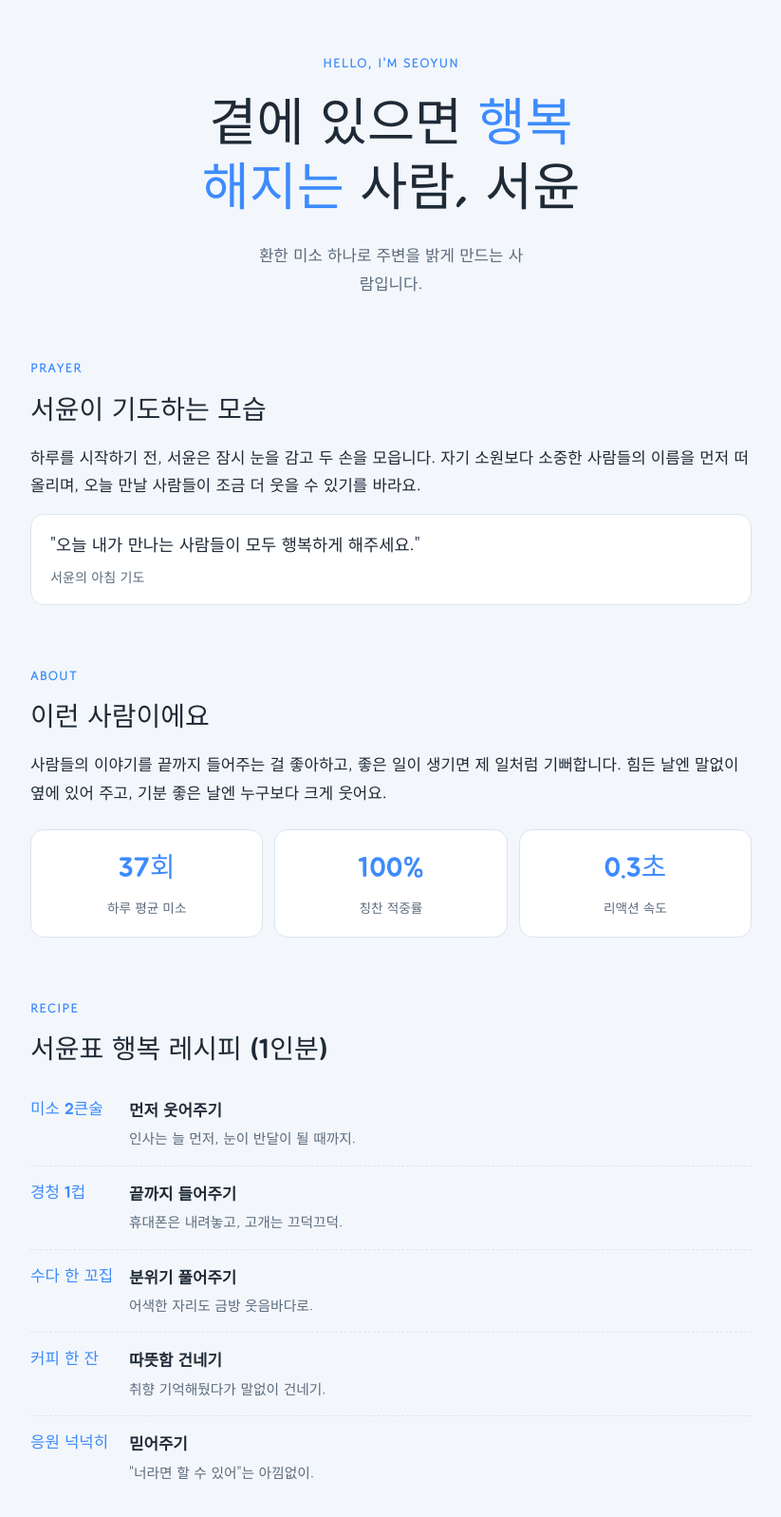
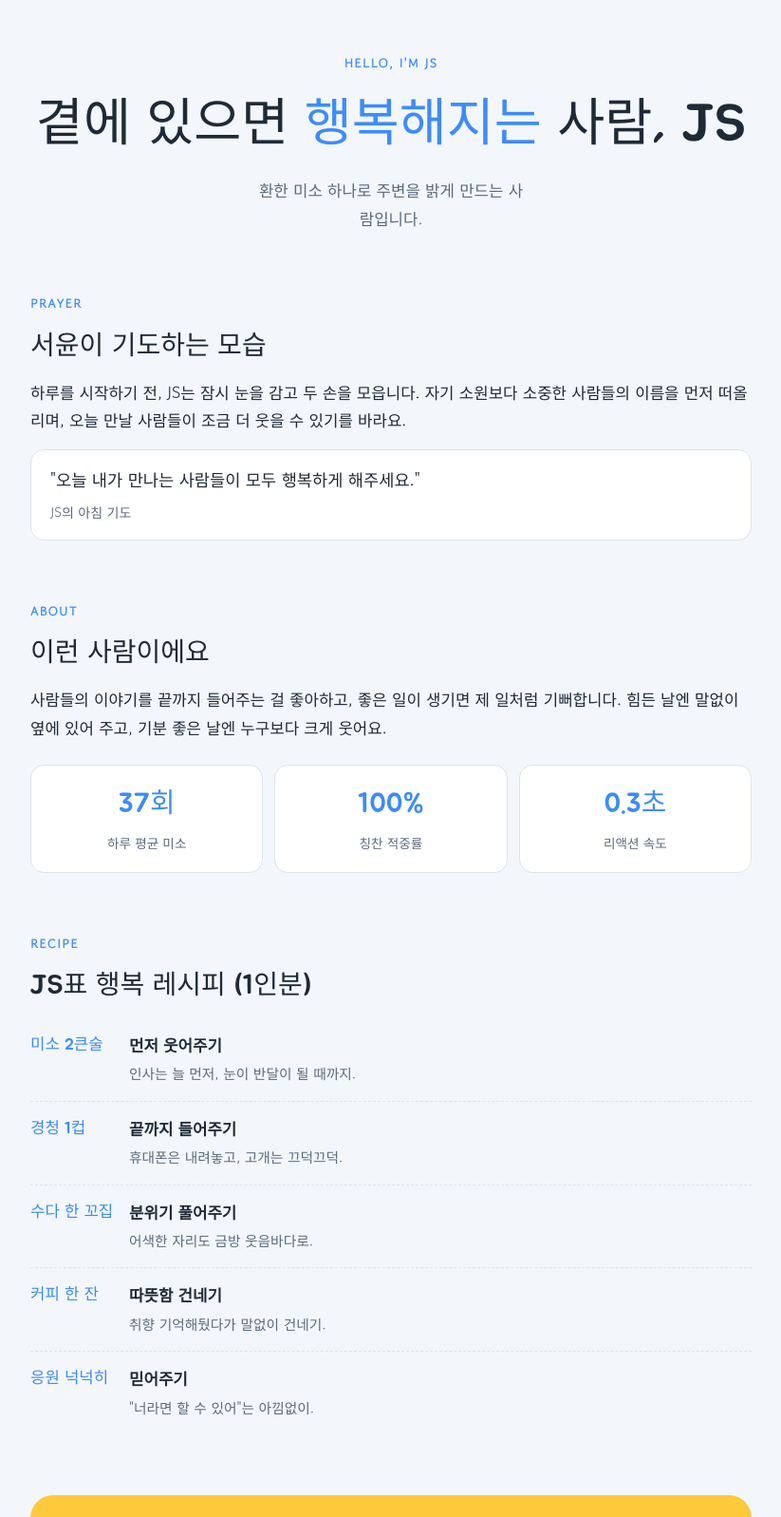
Before and after one commit to leesunstar0-cmd/a-person-who-brings-happiness, a plain HTML site: page index.html in a window 1280 px wide. Shown: the top 1597 px of the page at 95% size, without its empty margins (228-1051 px from the left). Drawn offline with Linux system fonts and the light colour scheme.

Commit message:
Rename Seoyun to JS in page copy, keep prayer heading
Co-Authored-By: Claude Opus 5.5 <noreply@anthropic.com>

```diff
--- a/index.html
+++ b/index.html
@@ -99,8 +99,8 @@ footer { text-align: center; color: var(--muted); font-size: .85rem; }
 <body>
 <div class="wrap">
   <header class="hero">
-    <span class="label">Hello, I'm Seoyun</span>
-    <h1>곁에 있으면 <em>행복해지는</em> 사람, 서윤</h1>
+    <span class="label">Hello, I'm JS</span>
+    <h1>곁에 있으면 <em>행복해지는</em> 사람, JS</h1>
     <p>환한 미소 하나로 주변을 밝게 만드는 사람입니다.</p>
   </header>
 
@@ -108,8 +108,8 @@ footer { text-align: center; color: var(--muted); font-size: .85rem; }
     <div class="text">
       <span class="label">Prayer</span>
       <h2>서윤이 기도하는 모습</h2>
-      <p>하루를 시작하기 전, 서윤은 잠시 눈을 감고 두 손을 모읍니다. 자기 소원보다 소중한 사람들의 이름을 먼저 떠올리며, 오늘 만날 사람들이 조금 더 웃을 수 있기를 바라요.</p>
-      <blockquote>"오늘 내가 만나는 사람들이 모두 행복하게 해주세요."<span>서윤의 아침 기도</span></blockquote>
+      <p>하루를 시작하기 전, JS는 잠시 눈을 감고 두 손을 모읍니다. 자기 소원보다 소중한 사람들의 이름을 먼저 떠올리며, 오늘 만날 사람들이 조금 더 웃을 수 있기를 바라요.</p>
+      <blockquote>"오늘 내가 만나는 사람들이 모두 행복하게 해주세요."<span>JS의 아침 기도</span></blockquote>
     </div>
   </section>
 
@@ -126,7 +126,7 @@ footer { text-align: center; color: var(--muted); font-size: .85rem; }
 
   <section class="recipe">
     <span class="label">Recipe</span>
-    <h2>서윤표 행복 레시피 (1인분)</h2>
+    <h2>JS표 행복 레시피 (1인분)</h2>
     <ul>
       <li><span class="amt">미소 2큰술</span><div><strong>먼저 웃어주기</strong><small>인사는 늘 먼저, 눈이 반달이 될 때까지.</small></div></li>
       <li><span class="amt">경청 1컵</span><div><strong>끝까지 들어주기</strong><small>휴대폰은 내려놓고, 고개는 끄덕끄덕.</small></div></li>
@@ -138,7 +138,7 @@ footer { text-align: center; color: var(--muted); font-size: .85rem; }
 
   <section class="charge" aria-live="polite">
     <h2>행복 충전소</h2>
-    <p class="msg" id="msg">버튼을 눌러 서윤이 건네는 오늘의 행복을 받아가세요.</p>
+    <p class="msg" id="msg">버튼을 눌러 JS가 건네는 오늘의 행복을 받아가세요.</p>
     <div class="meter" aria-hidden="true"><i id="bar"></i></div>
     <span class="meter-text" id="meterText">행복 게이지 20%</span>
     <button type="button" id="chargeBtn">행복 충전하기</button>
```
